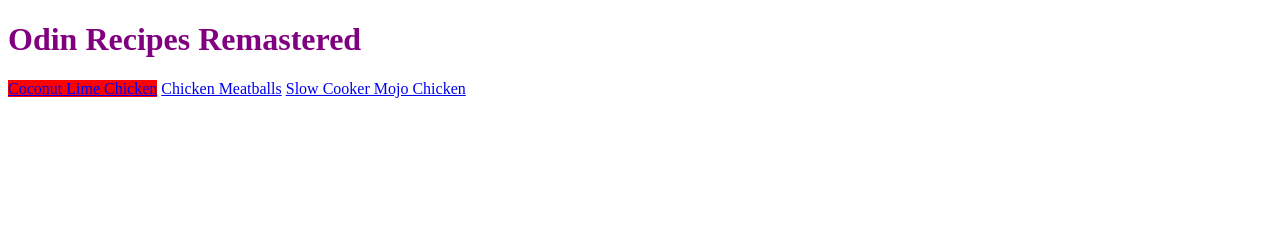
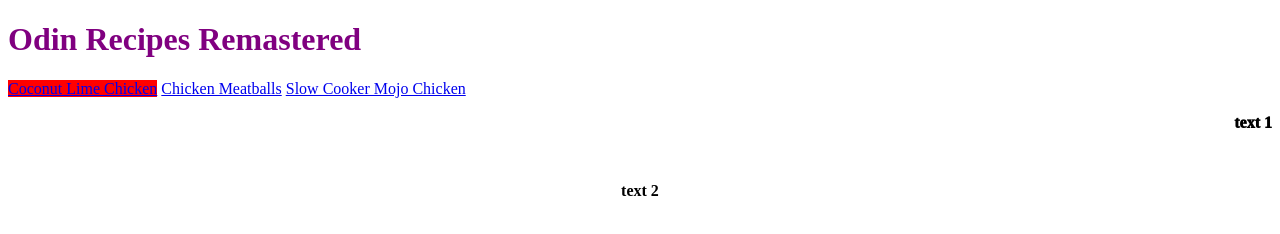
Before and after one commit to worsleyj/odin-recipes-remastered, a plain HTML site: page index.html in a window 1280 px wide. Drawn offline with Linux system fonts and the light colour scheme.

Commit message:
text css

```diff
--- a/index.html
+++ b/index.html
@@ -11,5 +11,9 @@
     <a class="test" class="test2" href="./recipes/coconut_lime_chicken.html">Coconut Lime Chicken</a>
     <a id="test2" href="./recipes/chicken_meatballs.html">Chicken Meatballs</a>
     <a id="test2" href="./recipes/mojo_chicken.html">Slow Cooker Mojo Chicken</a>
+
+    <p class="one">text 1</p>
+    <br>
+    <p class="two">text 2</p>
 </body>
 </html>
--- a/styles.css
+++ b/styles.css
@@ -10,3 +10,13 @@
     background-color: blue;
     border: solid black;
 }
+
+.one {
+    font-weight: 1000;
+    text-align: end;
+}
+
+.two {
+    font-weight: bolder;
+    text-align: center;
+}
```
